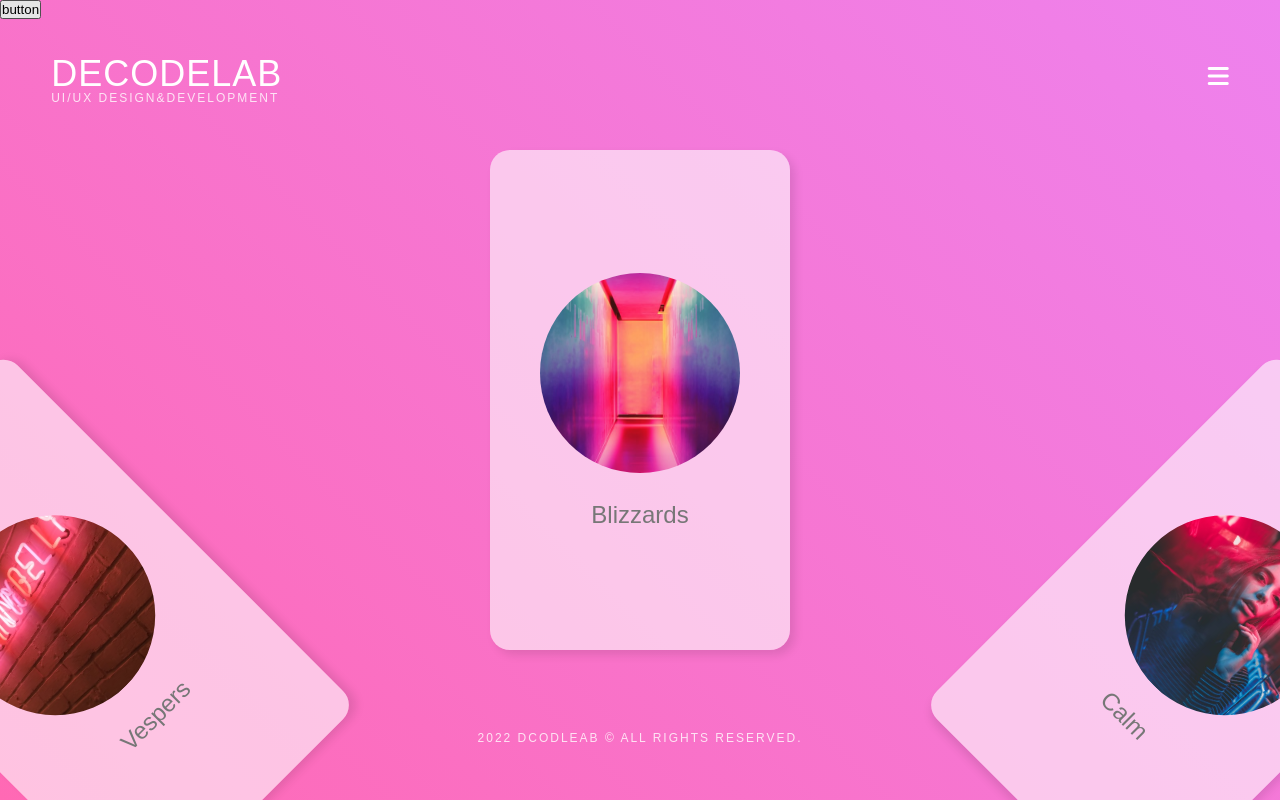
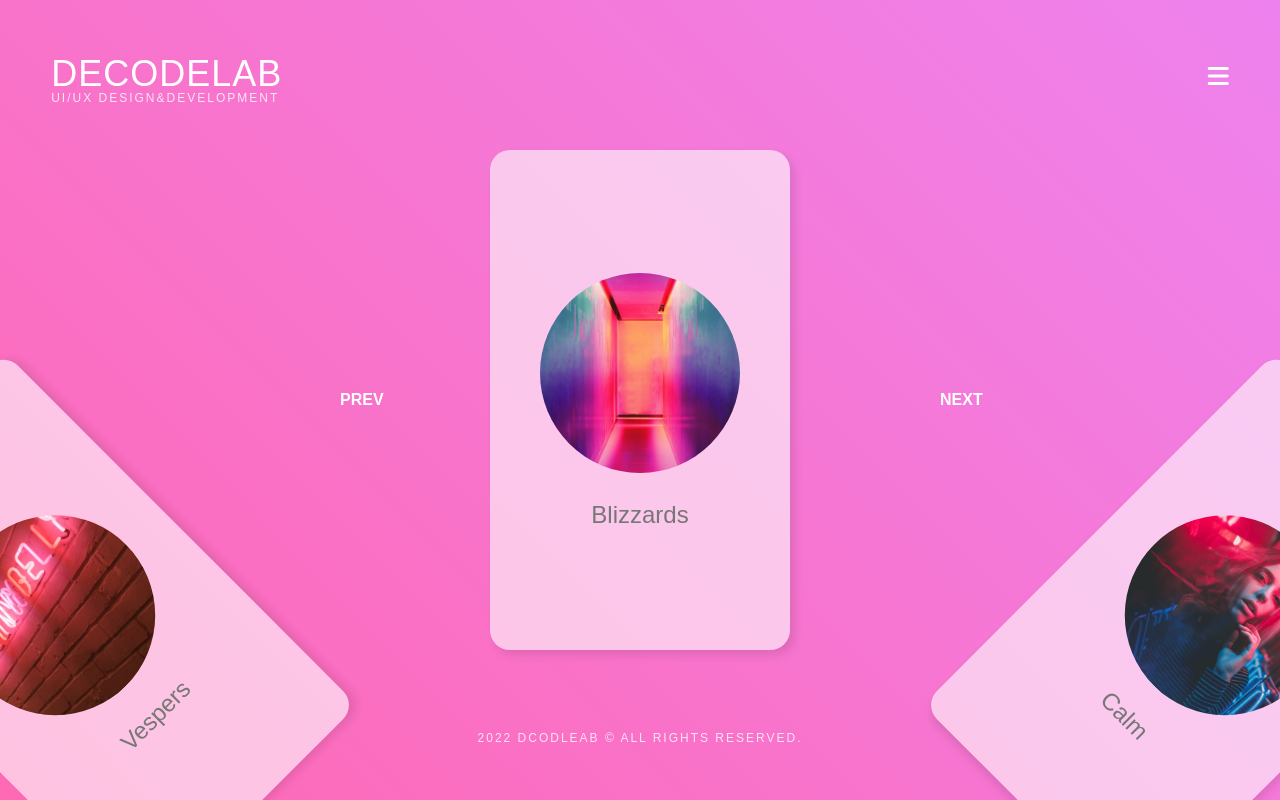
Before and after one commit to sssin1236/react_test, a React (Create React App) app: page / in a window 1280 px wide. Built offline with nearby package versions, Linux system fonts and the light colour scheme.

Commit message:
btn event binding

```diff
--- a/src/App.js
+++ b/src/App.js
@@ -2,10 +2,13 @@ import './css/style.css';
 import {Logo, Menu} from './components/Header.js';
 import Footer from './components/Footer.js';
 import Panels from './components/Panels.js';
+import Btns from './components/Btns.js';
+
+const deg = 45;
+
+function App() {
 
 
-
-function App() {
   return (
     <div className="App">
       <figure>
@@ -13,6 +16,7 @@ function App() {
         <Menu />
 
         <Panels />
+        <Btns />
 
         <Footer />
       </figure>
--- /dev/null
+++ b/src/components/Btns.js
@@ -0,0 +1,28 @@
+import { useState } from "react";
+
+
+const deg = 45;
+
+function Btns(){
+    let [num, setNum] = useState(0);
+
+    function plus(e){
+        setNum(++num);
+        const frame = e.currentTarget.closest("figure").querySelector("section");
+        frame.style.transform = `rotate(${deg*num}deg)`;
+    }
+
+    function minus(e){
+        setNum(--num);
+        const frame = e.currentTarget.closest("figure").querySelector("section");
+        frame.style.transform = `rotate(${deg*num}deg)`;
+    }
+    return(
+        <>
+            <div className="btnPrev" onClick={e=> plus(e)} >PREV</div>
+            <div className="btnNext" onClick={e=> minus(e)} >NEXT</div>
+        </>
+    )
+}
+
+export default Btns;
--- a/src/components/Panels.js
+++ b/src/components/Panels.js
@@ -15,10 +15,6 @@ useState()함수 호출 수 인수로 관리할 테이터 값을 넣어서 실
 첫번째 배열값 - state로 관리되는 값
 두번째 배열값 - 해당 state를 변경할 수 있는 함수
 state 값은 무조건 state 변경함수를 통해서면 변경가능(재 랜더링 가능)
-*/
-
-function Panels(){
-  let [names, setNames] = useState(arr);
 
   const changeState=()=>{
     // 기존의 전개 연산자를 이용해서 새로운 배열로 복사
@@ -28,9 +24,13 @@ function Panels(){
     //setNames라는 state 변경 전용함수로 위에서 복사한 배열값으로 기존 state 값을 바꿔치기
     setNames(newArr);
   }
+*/
+
+function Panels(){
+  let [names, setNames] = useState(arr);
+
   return (
     <>
-      <button onClick={changeState}>button</button>
       <section>
       {
         names.map((data,index)=>{
--- a/src/css/style.css
+++ b/src/css/style.css
@@ -42,7 +42,8 @@ figure {
     top: 150%;
     left: 50%;
     margin-top: -250px;
-    margin-left: -150px; }
+    margin-left: -150px;
+    transition: 1s; }
     figure section article {
       width: 100%;
       height: 100%;
@@ -74,6 +75,22 @@ figure {
           color: #777;
           width: 100%;
           text-align: center; }
+  figure .btnPrev {
+    font: bold 16px/1 'arial';
+    color: #fff;
+    position: absolute;
+    top: 50%;
+    left: 50%;
+    transform: translate(-300px, -50%);
+    cursor: pointer; }
+  figure .btnNext {
+    font: bold 16px/1 'arial';
+    color: #fff;
+    position: absolute;
+    top: 50%;
+    left: 50%;
+    transform: translate(300px, -50%);
+    cursor: pointer; }
   figure > p {
     position: absolute;
     bottom: 7vh;
--- /dev/null
+++ b/src/scss/_btns.scss
@@ -0,0 +1,17 @@
+.btnPrev{
+    font: bold 16px/1 'arial';
+    color: #fff;
+    position: absolute;
+    top: 50%; left: 50%;
+    transform: translate(-300px, -50%);
+    cursor: pointer;
+}
+
+.btnNext{
+font: bold 16px/1 'arial';
+color: #fff;
+position: absolute;
+top: 50%; left: 50%;
+transform: translate(300px, -50%);
+cursor: pointer;
+}
--- a/src/scss/_panel.scss
+++ b/src/scss/_panel.scss
@@ -1,6 +1,6 @@
 section {
   width: 300px; height: 500px;
-  position: absolute; top: 150%; left: 50%; margin-top: -250px; margin-left: -150px;
+  position: absolute; top: 150%; left: 50%; margin-top: -250px; margin-left: -150px; transition: 1s;
 
   article {
     width: 100%; height: 100%; position: absolute; top: 0px; left: 0px;
--- a/src/scss/style.scss
+++ b/src/scss/style.scss
@@ -6,9 +6,8 @@ figure {
   position: relative; overflow: hidden;
 
   @import "header";
-
   @import "panel";
-
+  @import "btns";
   @import "footer";
 
 }
```
Also changed, not shown: 1 other file (tests, documents, lock files or other folders).
